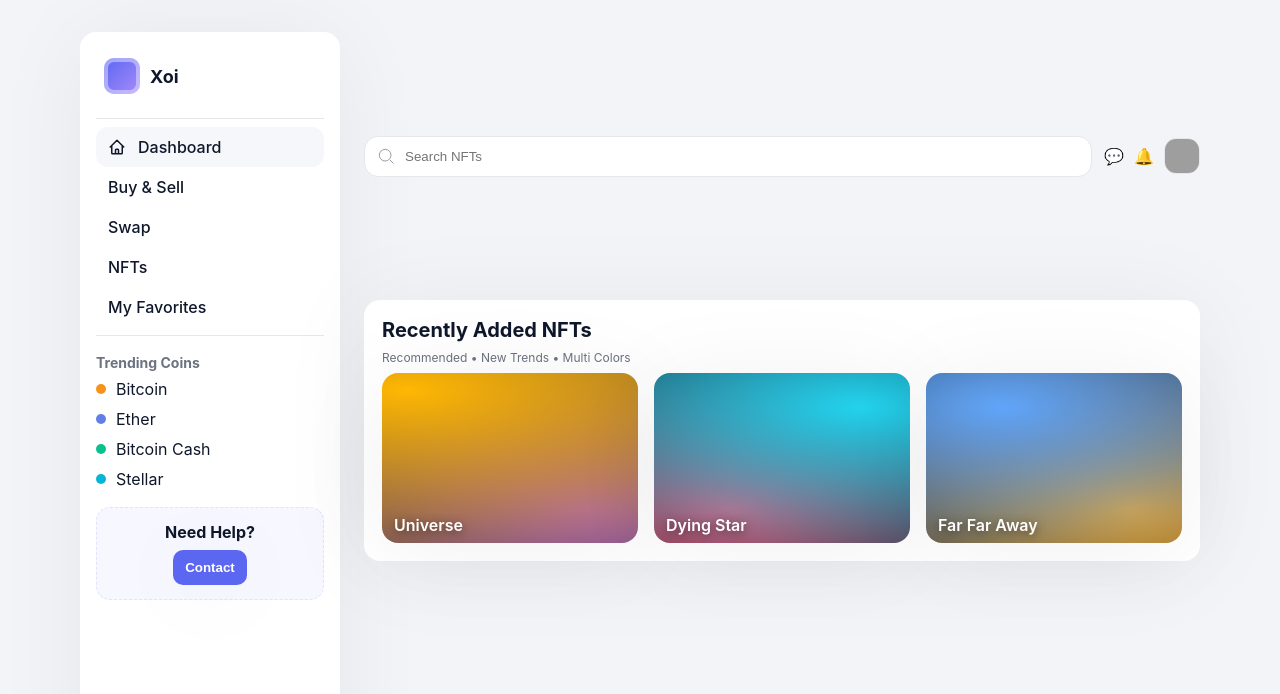
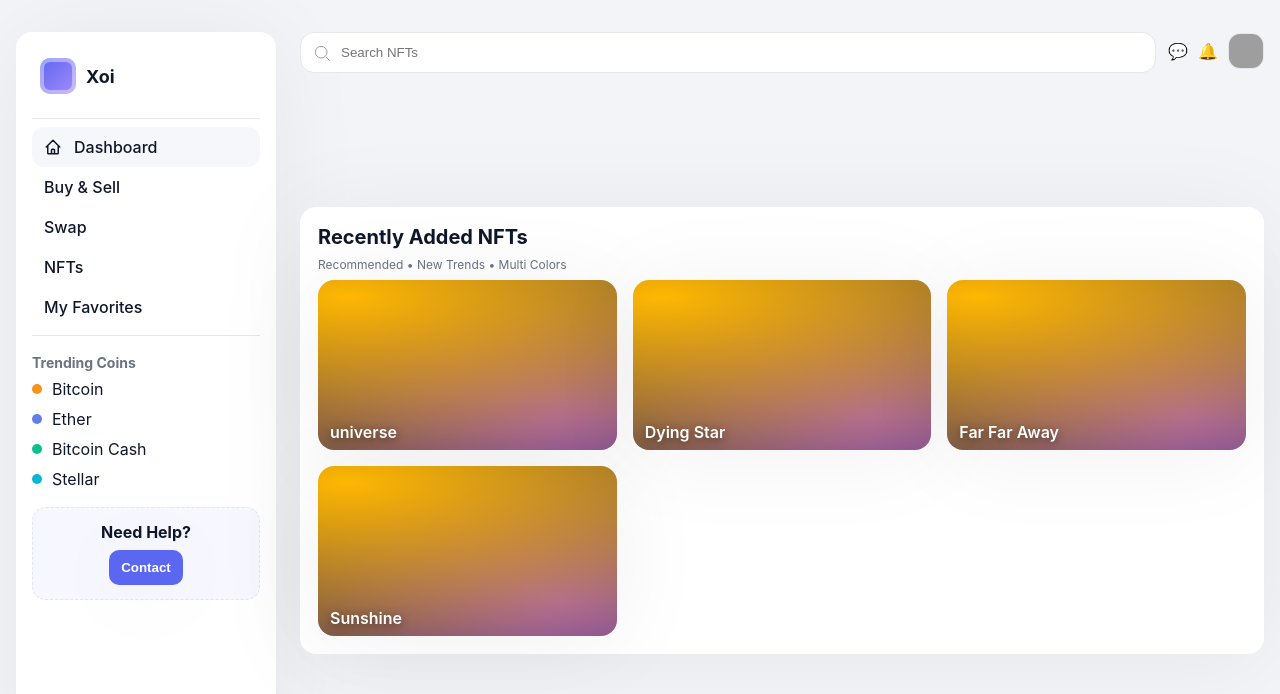
Before and after one commit to hironmoy12/my-react-app, a React (Create React App) app: page / in a window 1280 px wide. Shown: the top 694 px of the page. Built offline with nearby package versions, Linux system fonts and the light colour scheme; grey boxes are pictures that could not be loaded.

Commit message:
updated code

```diff
--- a/src/App.css
+++ b/src/App.css
@@ -13,8 +13,14 @@
   --radius: 16px;
 }
 
-* { box-sizing: border-box; }
-html, body { height: 100%; }
+* {
+  box-sizing: border-box;
+}
+
+html,
+body {
+  height: 100%;
+}
 
 body {
   margin: 0;
@@ -24,7 +30,7 @@ body {
 }
 
 .app {
-  max-width: 90%;
+  /* max-width: 90%; */
   margin: 32px auto;
   display: grid;
   grid-template-columns: 260px 1fr;
@@ -38,11 +44,24 @@ body {
 }
 
 /* Utilities */
-.flex { display: flex; align-items: center; gap: 10px; }
-.right { margin-left: auto; }
+.flex {
+  display: flex;
+  align-items: center;
+  gap: 10px;
+}
+
+.right {
+  margin-left: auto;
+  cursor: pointer;
+}
 
 /* Responsive */
 @media (max-width: 820px) {
-  .app { grid-template-columns: 1fr; }
-  .sidebar { min-height: auto; }
+  .app {
+    grid-template-columns: 1fr;
+  }
+
+  .sidebar {
+    min-height: auto;
+  }
 }
--- /dev/null
+++ b/src/component/Box/Box.js
@@ -0,0 +1,33 @@
+import React from 'react'
+
+function Box() {
+let cardObj = [
+    {
+        CardTitle: "universe"
+    },
+    {
+        CardTitle: "Dying Star"
+    },
+    {
+        CardTitle: "Far Far Away"
+    },
+    {
+        CardTitle: "Sunshine"
+    }
+];
+
+
+  return (
+<>
+      {cardObj.map((card, index) => (
+        <div className="nft" key={index}>
+          <div className="caption">
+            <a href="#">{card.CardTitle}</a>
+          </div>
+        </div>
+      ))}
+    </>
+  )
+}
+
+export default Box
--- a/src/component/CardSection/Card.css
+++ b/src/component/CardSection/Card.css
@@ -5,8 +5,15 @@
   padding: 18px;
 }
 
-.panel h3 { margin: 0 0 8px; font-size: 20px; }
-.muted { color: var(--muted); font-size: 12px; }
+.panel h3 {
+  margin: 0 0 8px;
+  font-size: 20px;
+}
+
+.muted {
+  color: var(--muted);
+  font-size: 12px;
+}
 
 .nfts {
   display: grid;
@@ -23,21 +30,23 @@
   overflow: hidden;
 }
 
-.nft:nth-child(1) {
+.nft{
   background: radial-gradient(1200px 400px at 10% 10%, #ffb703, transparent 60%),
     radial-gradient(600px 300px at 80% 80%, #7c3aed, transparent 60%),
     linear-gradient(135deg, #0f172a, #1f2937);
 }
-.nft:nth-child(2) {
+
+/* .nft:nth-child(2) {
   background: radial-gradient(800px 300px at 80% 20%, #22d3ee, transparent 60%),
     radial-gradient(500px 250px at 30% 80%, #f43f5e, transparent 60%),
     linear-gradient(135deg, #111827, #111827);
-}
-.nft:nth-child(3) {
+} */
+
+/* .nft:nth-child(3) {
   background: radial-gradient(700px 300px at 30% 20%, #60a5fa, transparent 60%),
     radial-gradient(600px 280px at 80% 80%, #f59e0b, transparent 60%),
     linear-gradient(135deg, #0b1020, #1f2937);
-}
+} */
 
 /* .nft .caption {
      position: absolute;
@@ -59,8 +68,12 @@
   text-decoration: none;
 }
 
-.nft a:hover { color: red; }
+.nft a:hover {
+  color: red;
+}
 
 @media (max-width: 1100px) {
-  .nfts { grid-template-columns: repeat(2, 1fr); }
+  .nfts {
+    grid-template-columns: repeat(2, 1fr);
+  }
 }
--- a/src/component/CardSection/Card.js
+++ b/src/component/CardSection/Card.js
@@ -1,5 +1,6 @@
 import React from 'react'
 import './Card.css';
+import Box from '../Box/Box';
 function Card() {
   return (
       <div className="grid">
@@ -8,12 +9,10 @@ function Card() {
           <h3>Recently Added NFTs</h3>
           <div className="muted">Recommended • New Trends • Multi Colors</div>
           <div className="nfts">
-            <div className="nft">
-              <div className="caption"><a href="#">Universe</a></div>
+           <Box/>
 
-            </div>
-            <div className="nft"><div className="caption"><a href='#'>Dying Star</a></div></div>
-            <div className="nft"><div className="caption"><a href='#'>Far Far Away</a></div></div>
+            {/* <div className="nft"><div className="caption"><a href='#'>Dying Star</a></div></div>
+            <div className="nft"><div className="caption"><a href='#'>Far Far Away</a></div></div> */}
           </div>
 
 
--- a/src/component/Topbar/Topbar.css
+++ b/src/component/Topbar/Topbar.css
@@ -1,6 +1,6 @@
 .topbar {
   display: flex;
-  align-items: center;
+  align-items: baseline;
   gap: 12px;
 }
 
```
Also changed, not shown: src/component/Box/Box.css (added).
